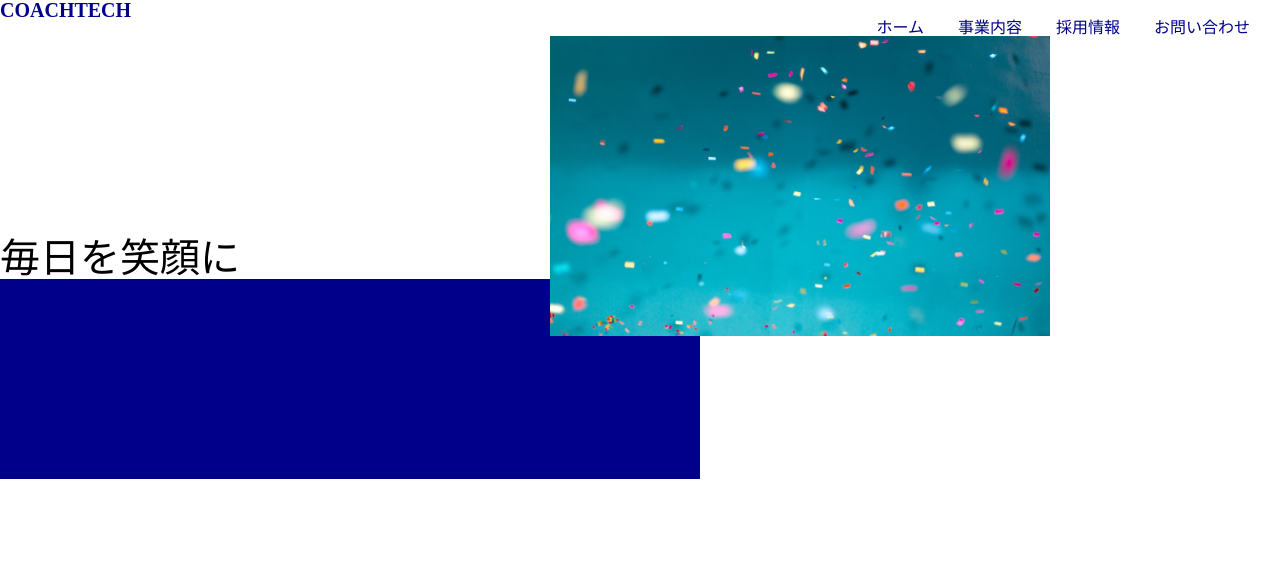
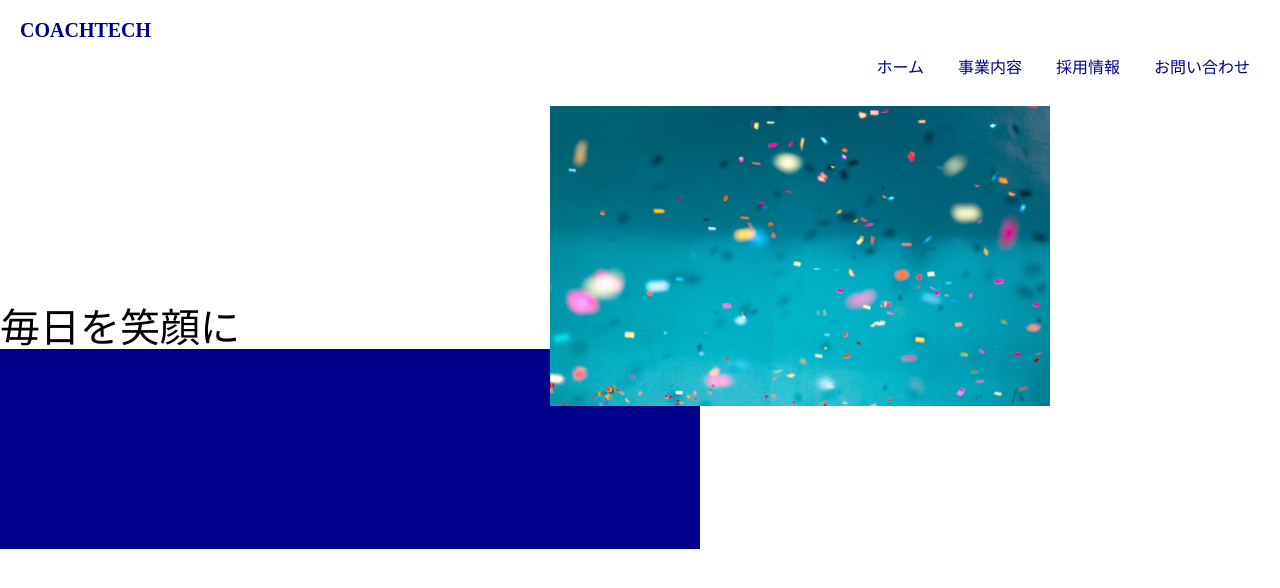
Before and after one commit to maryjmp/cssexcercise, a plain HTML site: page index.html in a window 1280 px wide. Drawn offline with Linux system fonts and the light colour scheme.

Commit message:
3rd-commit

```diff
--- a/CSS/style.css
+++ b/CSS/style.css
@@ -1,6 +1,7 @@
 .ttl {
   font-size: 20px;
   color: #00008b;
+  margin: 20px;
 }
 .nav {
   list-style: none;
@@ -19,7 +20,7 @@
   margin-top: -100px;
 }
 .img {
-  margin-left: 550px;
+  margin: 30px 0 0 550px;
   display: block;
   width: 50%;
 }
```
